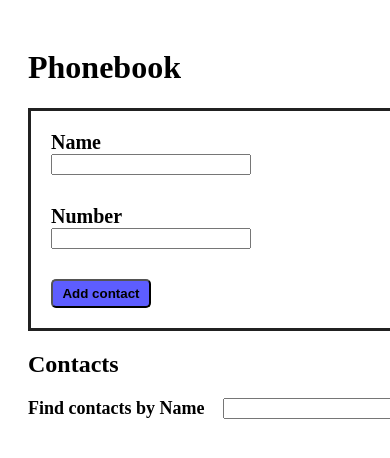
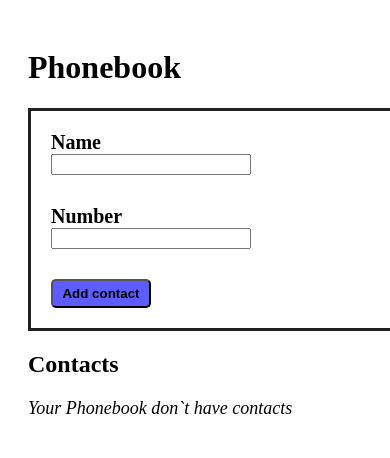
Before and after one commit to andriy-lanyk/goit-react-hw-02-phonebook, a React (Create React App) app: page / in a window 390 px wide. Shown: the top 458 px of the page. Built offline with nearby package versions, Linux system fonts and the light colour scheme.

Commit message:
Add message when Phonebook is empty

```diff
--- a/src/App/App.js
+++ b/src/App/App.js
@@ -58,7 +58,7 @@ class App extends Component {
         <h1>Phonebook</h1>
         <ContactForm submit={this.getContact} />
         <h2>Contacts</h2>
-        <Filter change={this.getFilter} filter={filter} />
+        <Filter change={this.getFilter} filter={filter} contacts={contacts} />
         <ContactList
           contacts={contacts}
           visibleContacts={visibleContacts}
--- a/src/Filter/Filter.js
+++ b/src/Filter/Filter.js
@@ -1,13 +1,13 @@
 import React from "react";
-import { Label } from "./Filter.styles";
+import { Label, Message } from "./Filter.styles";
 
-const Filter = ({ change, filter }) => {
+const Filter = ({ change, filter, contacts }) => {
   function getFilterValue(e) {
     const { value } = e.currentTarget;
     change(value);
   }
 
-  return (
+  return contacts.length !== 0 ? (
     <Label>
       Find contacts by Name
       <input
@@ -17,6 +17,8 @@ const Filter = ({ change, filter }) => {
         onChange={getFilterValue}
       />
     </Label>
+  ) : (
+    <Message>Your Phonebook don`t have contacts</Message>
   );
 };
 
--- a/src/Filter/Filter.styles.js
+++ b/src/Filter/Filter.styles.js
@@ -1,9 +1,17 @@
 import styled from "@emotion/styled";
 
-export const Label = styled.label`
+const Label = styled.label`
   display: flex;
   justify-content: space-between;
   width: 380px;
   font-size: 18px;
   font-weight: 600;
 `;
+
+const Message = styled.span`
+  font-size: 18px;
+  font-weight: 400;
+  font-style: italic;
+`;
+
+export { Label, Message };
```
